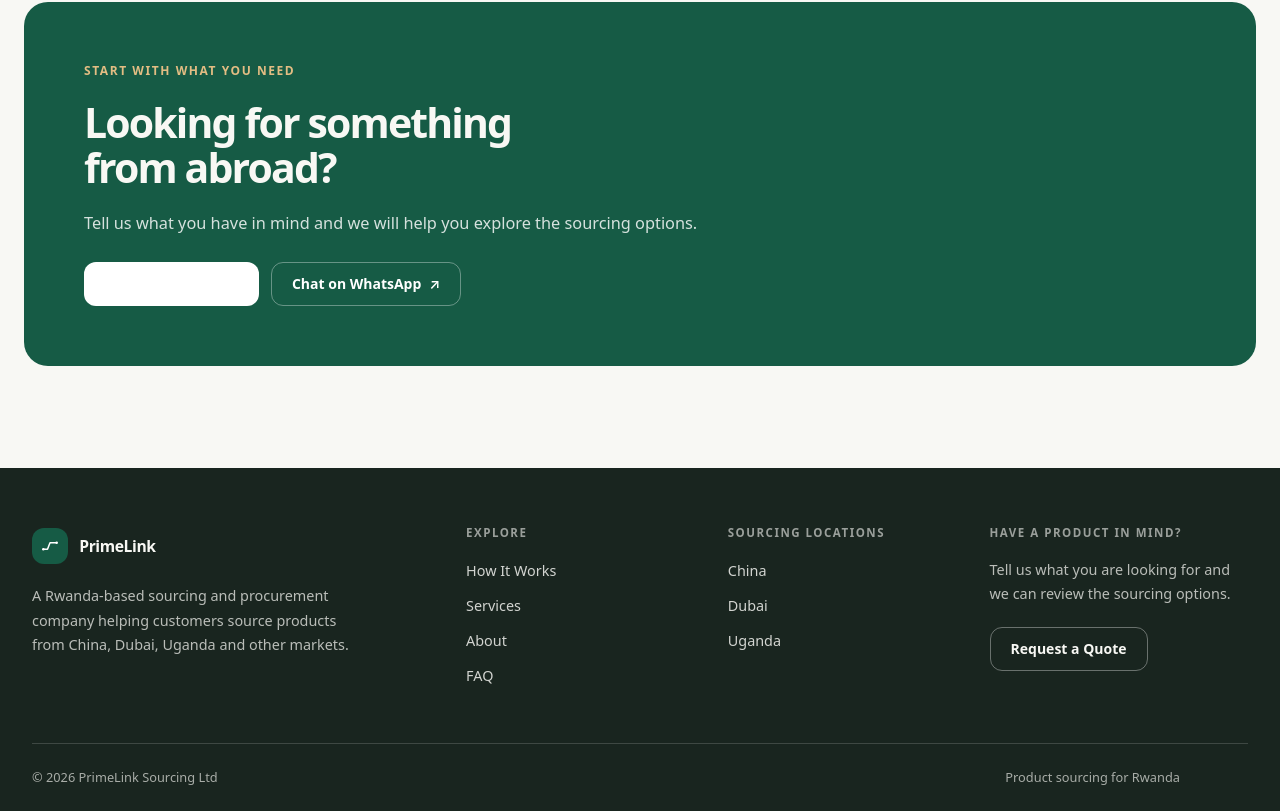
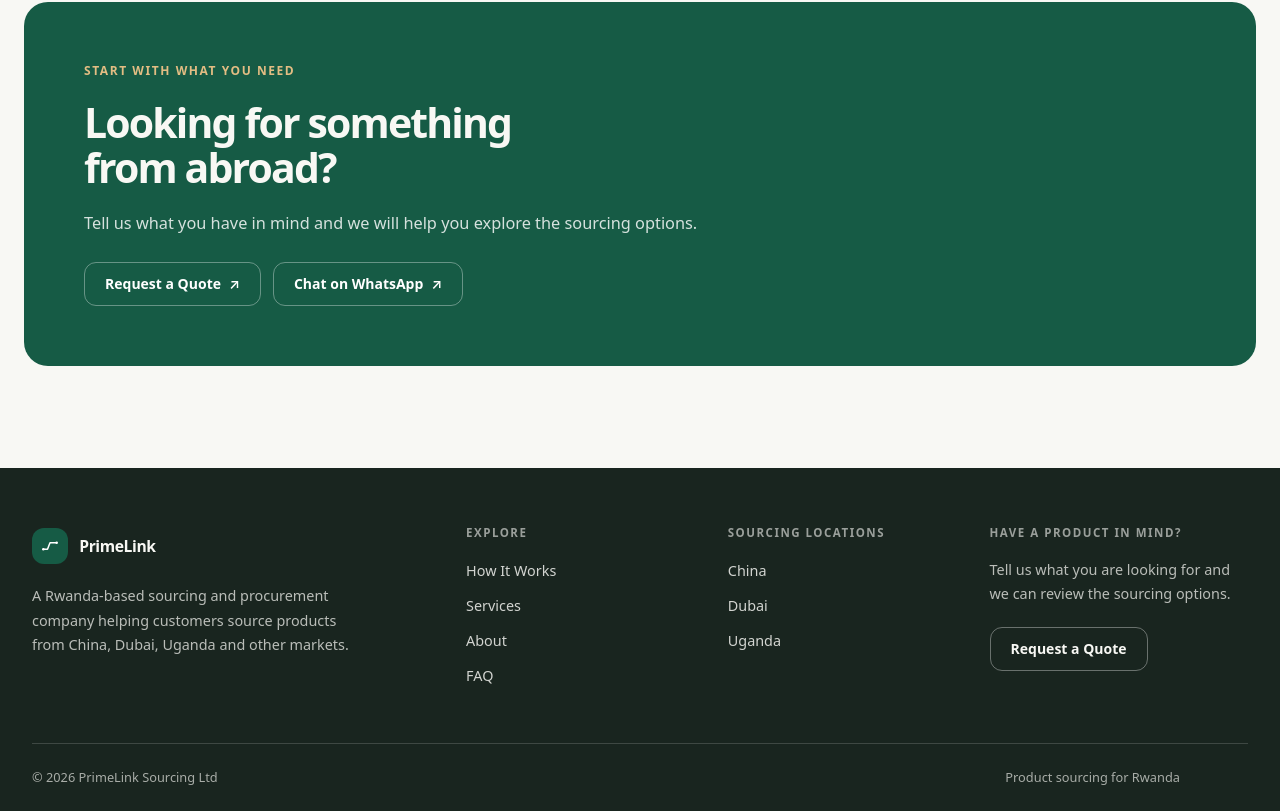
Before and after one commit to remy-shingiro/ship-it-for-me, a Next.js app: page / in a window 1280 px wide. Shown: the part 3942-4753 px from the top of the page. Built offline with nearby package versions, Linux system fonts and the light colour scheme; no server answers.

Commit message:
fix: clear request form button

```diff
--- a/src/features/marketing/components/final-cta.tsx
+++ b/src/features/marketing/components/final-cta.tsx
@@ -22,7 +22,7 @@
           <Heading as="h2" className="section-title" id="final-cta-title">{title}</Heading>
           <p className="final-cta-copy">{description}</p>
           <div className="final-cta-actions">
-            <ButtonLink href="/request" variant="inverse">Request a Quote <span aria-hidden="true">&#8599;</span></ButtonLink>
+            <ButtonLink href="/request" variant="on-dark">Request a Quote <span aria-hidden="true">&#8599;</span></ButtonLink>
             {whatsappHref ? <ButtonLink href={whatsappHref} rel="noopener noreferrer" target="_blank" variant="on-dark">Chat on WhatsApp <span aria-hidden="true">&#8599;</span></ButtonLink> : null}
           </div>
         </div>
```
